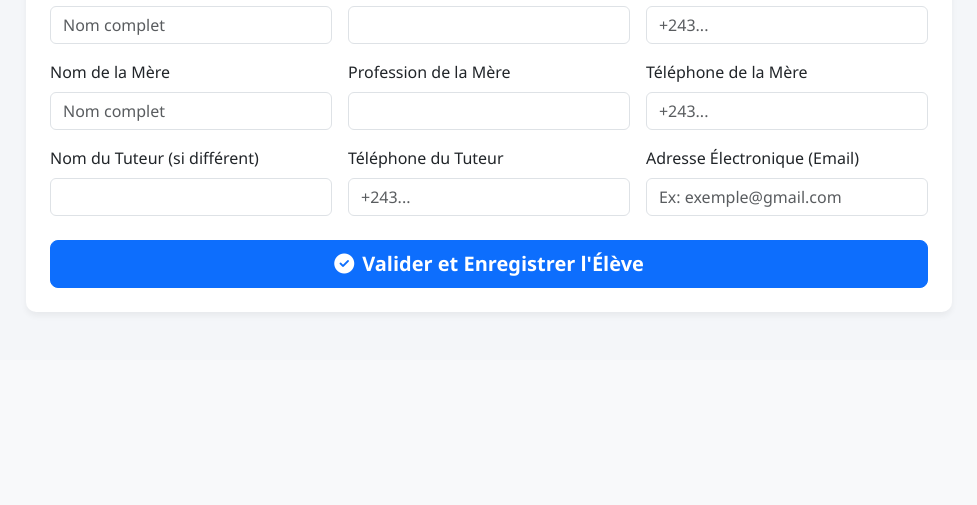
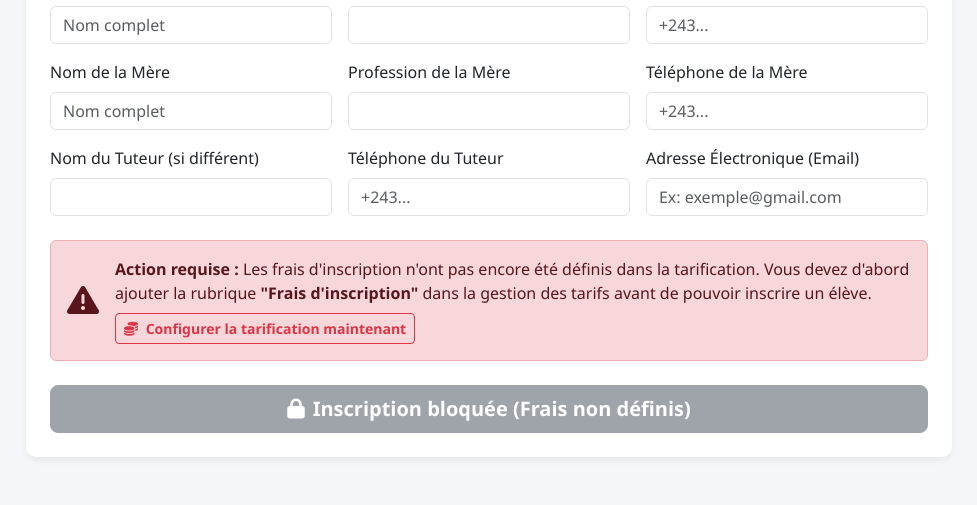
Before and after one commit to osemwanza-ai/gestion-la-charite, a Flask app: page /inscription in a window 1280 px wide. Shown: the part 838-1343 px from the top of the page, without its empty margins (151-1128 px from the left). Before the commit the page ends 1152 px from the top, so only its background shows below. Run offline with Flask 3, Linux system fonts and the light colour scheme.

Commit message:
Update inscription.html

```diff
--- a/templates/inscription.html
+++ b/templates/inscription.html
@@ -43,7 +43,7 @@
                     </div>
                 </div>
 
-                <!-- 2. AFFECTATION SCOLAIRE (SÉLECTEURS DYNAMIQUES ET RESTRICTIFS) -->
+                <!-- 2. AFFECTATION SCOLAIRE (SÉLECTEURS DYNAMIQUES) -->
                 <h5 class="text-secondary border-bottom pb-2 mb-3"><i class="fa-solid fa-graduation-cap me-2"></i>2. Affectation Scolaire</h5>
                 <div class="row g-3 mb-4">
                     <div class="col-md-4">
@@ -67,9 +67,9 @@
                         <select name="option" id="selectOption" class="form-select">
                             <option value="" disabled selected>Sélectionner l'option...</option>
                             <option value="Scientifique">Scientifique</option>
-                            <option value="Littéraire">Littéraire / Pedagogie</option>
+                            <option value="Littéraire">Littéraire / Pédagogie</option>
                             <option value="Commerciale & Gestion">Commerciale & Gestion</option>
-                            <option value="Technique / Electricité">Technique / Électricité</option>
+                            <option value="Technique / Électricité">Technique / Électricité</option>
                             <option value="Coupe et Couture">Coupe et Couture</option>
                         </select>
                     </div>
@@ -149,22 +149,42 @@
                     </div>
                 </div>
 
-                <!-- RECAPITULATIF RECEPTION FRAIS D'INSCRIPTION -->
+                <!-- VÉRIFICATION DE LA CONFIGURATION DES FRAIS D'INSCRIPTION -->
                 {% if frais_inscription %}
-                <div class="alert alert-info d-flex align-items-center mb-4" role="alert">
-                    <i class="fa-solid fa-circle-info fa-2x me-3"></i>
+                    <div class="alert alert-success d-flex align-items-center mb-4" role="alert">
+                        <i class="fa-solid fa-circle-check fa-2x me-3"></i>
                         <div>
-                        <strong>Frais d'inscription configurés :</strong> L'inscription générera automatiquement un paiement de <strong>{{ "%.2f"|format(frais_inscription.montant) }} $</strong> au nom de l'élève.
+                            <strong>Frais d'inscription configurés :</strong> L'inscription générera automatiquement un paiement obligatoire de <strong>{{ "%.2f"|format(frais_inscription.montant) }} $</strong> au nom de l'élève.
                         </div>
                     </div>
-                {% endif %}
 
-                <!-- BOUTON DE SOUMISSION -->
+                    <!-- BOUTON ACTIF -->
                     <div class="d-grid gap-2">
                         <button type="submit" class="btn btn-primary btn-lg fw-bold">
                             <i class="fa-solid fa-check-circle me-2"></i>Valider et Enregistrer l'Élève
                         </button>
                     </div>
+                {% else %}
+                    <div class="alert alert-danger d-flex align-items-center mb-4" role="alert">
+                        <i class="fa-solid fa-triangle-exclamation fa-2x me-3"></i>
+                        <div>
+                            <strong>Action requise :</strong> Les frais d'inscription n'ont pas encore été définis dans la tarification.
+                            Vous devez d'abord ajouter la rubrique <strong>"Frais d'inscription"</strong> dans la gestion des tarifs avant de pouvoir inscrire un élève.
+                            <div class="mt-2">
+                                <a href="{{ url_for('gestion_frais') }}" class="btn btn-outline-danger btn-sm fw-bold">
+                                    <i class="fa-solid fa-coins me-1"></i> Configurer la tarification maintenant
+                                </a>
+                            </div>
+                        </div>
+                    </div>
+
+                    <!-- BOUTON DÉSACTIVÉ -->
+                    <div class="d-grid gap-2">
+                        <button type="button" class="btn btn-secondary btn-lg fw-bold" disabled>
+                            <i class="fa-solid fa-lock me-2"></i>Inscription bloquée (Frais non définis)
+                        </button>
+                    </div>
+                {% endif %}
 
             </form>
         </div>
@@ -182,7 +202,7 @@
 
         const section = selectSection.value;
 
-        // Vider le menu des classes
+        // Réinitialiser le menu des classes
         selectClasse.innerHTML = '';
         selectClasse.disabled = false;
 
@@ -211,7 +231,7 @@
             selectOption.required = false;
             selectOption.value = '';
 
-        } else if (section === 'EB') { // Éducation de base (7e et 8e)
+        } else if (section === 'EB') { // Éducation de Base
             optionsClasses = [
                 { val: '7ème EB', text: '7ème Année (Éducation de Base)' },
                 { val: '8ème EB', text: '8ème Année (Éducation de Base)' }
@@ -227,12 +247,11 @@
                 { val: '3ème Humanités', text: '3ème Humanités (5ème Secondaire)' },
                 { val: '4ème Humanités', text: '4ème Humanités (6ème Secondaire)' }
             ];
-            // Afficher et exiger la sélection d'une option pour les Humanités
             blocOption.style.display = 'block';
             selectOption.required = true;
         }
 
-        // Ajouter l'option par défaut
+        // Option par défaut
         const defaultOpt = document.createElement('option');
         defaultOpt.value = '';
         defaultOpt.textContent = 'Sélectionner la classe...';
@@ -240,7 +259,7 @@
         defaultOpt.selected = true;
         selectClasse.appendChild(defaultOpt);
 
-        // Injecter les classes autorisées
+        // Remplir les classes autorisées
         optionsClasses.forEach(item => {
             const opt = document.createElement('option');
             opt.value = item.val;
```
Lines whose indentation alone changed are shown as unchanged.
